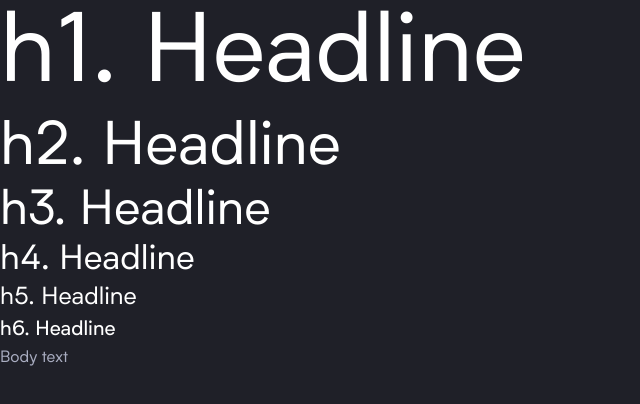
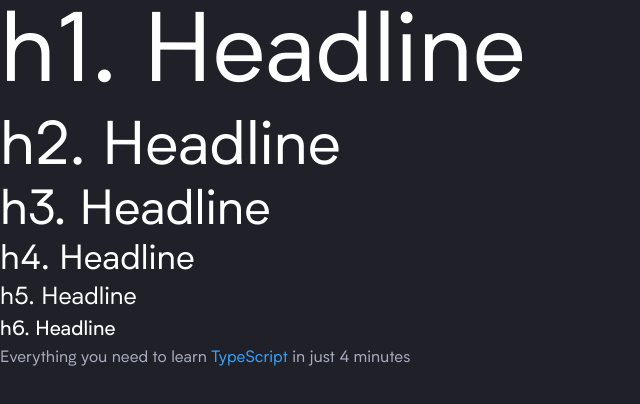
Before and after one commit to helciofranco/helciofranco.com, a Next.js app: page / in a window 1280 px wide. Shown: the top 404 px of the page, without its empty margins (0-640 px from the left). Built offline with nearby package versions, Linux system fonts and the light colour scheme.

Commit message:
feat: add highlight color variant

```diff
--- a/src/components/Text/index.ts
+++ b/src/components/Text/index.ts
@@ -10,6 +10,9 @@ const Text = styled('p', {
       },
       secondary: {
         color: '$textSecondary',
+      },
+      highlight: {
+        color: '$textHighlight',
       },
     },
     // Font-size
--- a/src/libs/stitches/index.ts
+++ b/src/libs/stitches/index.ts
@@ -18,6 +18,7 @@ export const {
       // text
       textPrimary: '#fff',
       textSecondary: '#a9adc1',
+      textHighlight: '#36a3ff',
     },
     space: {
       none: 0,
--- a/src/modules/home/index.tsx
+++ b/src/modules/home/index.tsx
@@ -10,7 +10,13 @@ const Home = () => {
       <Text variant="h4">h4. Headline</Text>
       <Text variant="h5">h5. Headline</Text>
       <Text variant="h6">h6. Headline</Text>
-      <Text color="secondary">Body text</Text>
+      <Text color="secondary">
+        Everything you need to learn{' '}
+        <Text color="highlight" as="span">
+          TypeScript
+        </Text>{' '}
+        in just 4 minutes
+      </Text>
     </Box>
   );
 };
```
